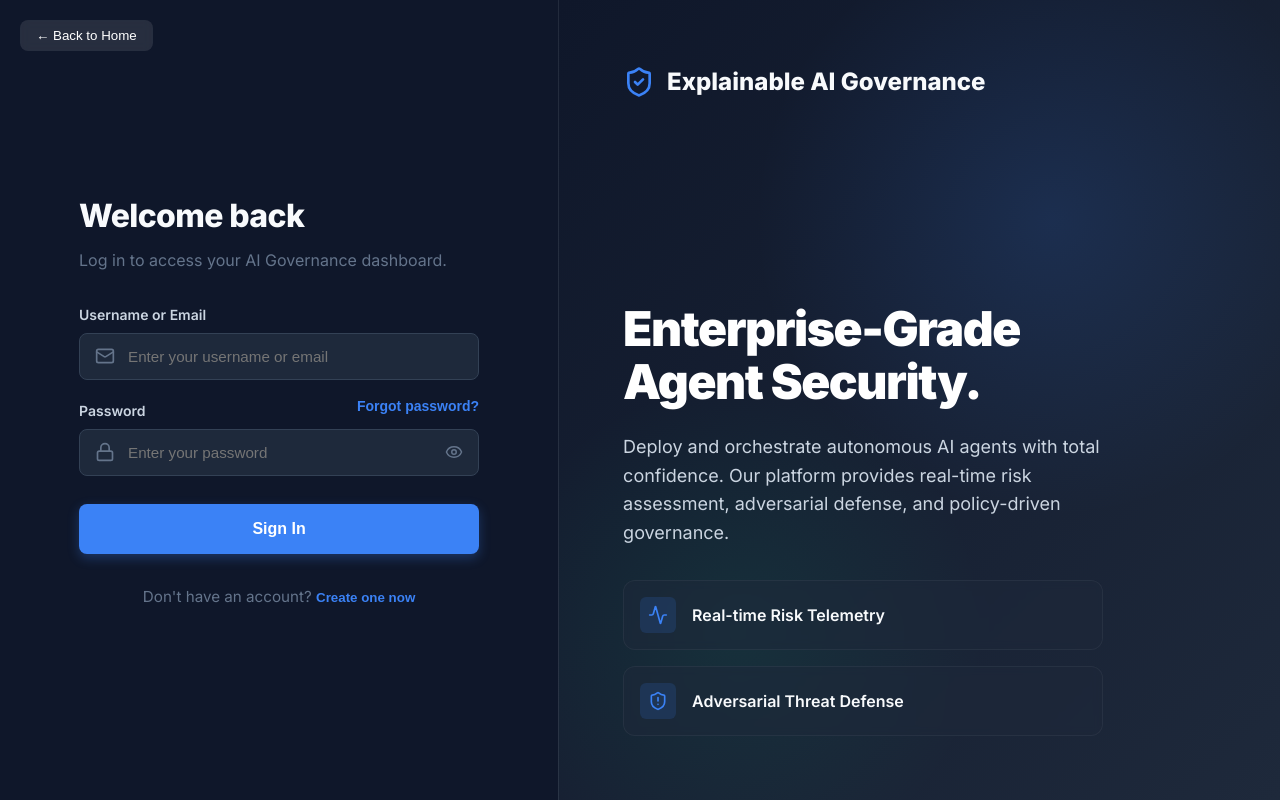
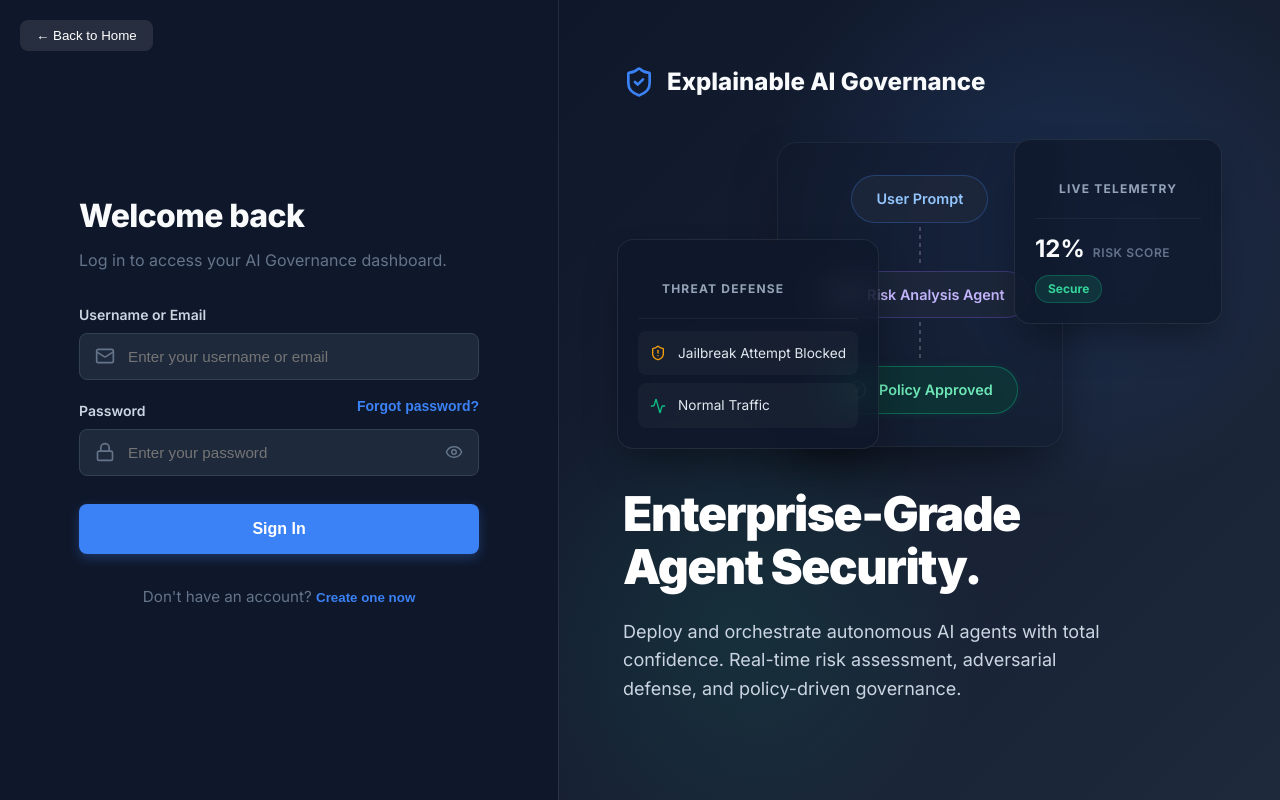
Before and after one commit to nandhanaatp/multiagent-ai-system, a React (Create React App) app in the folder frontend/: page / in a window 1280 px wide. Both pictures are taken after a click on the button "Log In". Built offline with nearby package versions, Linux system fonts and the light colour scheme; no server answers.

Commit message:
UI: Overhaul Login and Register pages with premium animated SaaS mockups

```diff
--- a/frontend/src/Auth.css
+++ b/frontend/src/Auth.css
@@ -317,3 +317,159 @@
   font-weight: 600;
   color: var(--text-primary);
 }
+
+/* -------------------------------------
+   Visual Mockup (SaaS Dashboard preview)
+   ------------------------------------- */
+
+.visual-mockup-container {
+  position: relative;
+  z-index: 10;
+  width: 100%;
+  max-width: 550px;
+  margin: 0 auto;
+  display: flex;
+  justify-content: center;
+  align-items: center;
+  perspective: 1000px;
+  flex: 1;
+}
+
+.mockup-workflow {
+  display: flex;
+  flex-direction: column;
+  align-items: center;
+  background: rgba(15, 23, 42, 0.4);
+  border: 1px solid rgba(255, 255, 255, 0.05);
+  border-radius: 20px;
+  padding: 2rem;
+  backdrop-filter: blur(12px);
+  box-shadow: 0 25px 50px -12px rgba(0, 0, 0, 0.5);
+  animation: floatSlow 6s ease-in-out infinite;
+}
+
+.workflow-node {
+  display: flex;
+  align-items: center;
+  gap: 0.75rem;
+  padding: 0.75rem 1.5rem;
+  border-radius: 999px;
+  font-weight: 600;
+  font-size: 0.9rem;
+  background: rgba(30, 41, 59, 0.8);
+  border: 1px solid rgba(255, 255, 255, 0.1);
+  color: #f1f5f9;
+}
+
+.workflow-node.user-node {
+  border-color: rgba(59, 130, 246, 0.3);
+  color: #93c5fd;
+}
+
+.workflow-node.agent-node {
+  border-color: rgba(139, 92, 246, 0.3);
+  color: #c4b5fd;
+}
+
+.workflow-node.decision-node.allow {
+  background: rgba(6, 78, 59, 0.4);
+  border-color: rgba(16, 185, 129, 0.4);
+  color: #6ee7b7;
+  animation: pulseGlow 4s infinite;
+}
+
+.workflow-line {
+  height: 40px;
+  width: 2px;
+  background-image: linear-gradient(to bottom, rgba(255, 255, 255, 0.2) 50%, transparent 50%);
+  background-size: 2px 8px;
+  background-repeat: repeat-y;
+  margin: 0.25rem 0;
+}
+
+.mockup-floating-card {
+  position: absolute;
+  background: rgba(15, 23, 42, 0.7);
+  backdrop-filter: blur(16px);
+  border: 1px solid rgba(255, 255, 255, 0.08);
+  border-radius: 16px;
+  padding: 1.25rem;
+  box-shadow: 0 20px 40px -10px rgba(0, 0, 0, 0.4);
+  z-index: 20;
+}
+
+.mockup-floating-card.top-right {
+  top: 10%;
+  right: -5%;
+  animation: floatSlow 7s ease-in-out infinite reverse;
+}
+
+.mockup-floating-card.bottom-left {
+  bottom: 10%;
+  left: -5%;
+  animation: floatSlow 5s ease-in-out infinite 1s;
+}
+
+.card-header {
+  font-size: 0.75rem;
+  text-transform: uppercase;
+  letter-spacing: 0.1em;
+  color: #94a3b8;
+  font-weight: 700;
+  margin-bottom: 0.75rem;
+}
+
+.card-stat {
+  display: flex;
+  align-items: baseline;
+  gap: 0.5rem;
+  margin-bottom: 0.5rem;
+}
+
+.stat-value {
+  font-size: 2rem;
+  font-weight: 800;
+  color: white;
+}
+
+.stat-label {
+  font-size: 0.875rem;
+  color: #cbd5e1;
+}
+
+.card-badge.secure {
+  display: inline-block;
+  padding: 0.25rem 0.75rem;
+  background: rgba(16, 185, 129, 0.15);
+  color: #34d399;
+  border-radius: 999px;
+  font-size: 0.75rem;
+  font-weight: 700;
+  border: 1px solid rgba(16, 185, 129, 0.3);
+}
+
+.threat-item {
+  display: flex;
+  align-items: center;
+  gap: 0.75rem;
+  padding: 0.75rem;
+  background: rgba(255, 255, 255, 0.03);
+  border-radius: 8px;
+  margin-bottom: 0.5rem;
+  font-size: 0.85rem;
+  color: #e2e8f0;
+}
+
+.threat-item:last-child {
+  margin-bottom: 0;
+}
+
+@keyframes floatSlow {
+  0%, 100% { transform: translateY(0px) rotate(0deg); }
+  50% { transform: translateY(-15px) rotate(1deg); }
+}
+
+@keyframes pulseGlow {
+  0%, 100% { box-shadow: 0 0 10px rgba(16, 185, 129, 0.1); }
+  50% { box-shadow: 0 0 25px rgba(16, 185, 129, 0.4); }
+}
--- a/frontend/src/Login.js
+++ b/frontend/src/Login.js
@@ -1,6 +1,6 @@
 import React, { useState } from 'react';
 import { useAuth } from './AuthContext';
-import { ShieldCheck, Mail, Lock, AlertTriangle, Eye, EyeOff, Activity, ShieldAlert } from 'lucide-react';
+import { ShieldCheck, Mail, Lock, AlertTriangle, Eye, EyeOff, Activity, ShieldAlert, BrainCircuit, CheckCircle2 } from 'lucide-react';
 import './Auth.css';
 
 function Login({ onSwitchToRegister, onSwitchToForgot }) {
@@ -126,23 +126,49 @@ function Login({ onSwitchToRegister, onSwitchToForgot }) {
           <ShieldCheck size={32} /> Explainable AI Governance
         </div>
 
+        <div className="visual-mockup-container">
+          <div className="mockup-workflow">
+            <div className="workflow-node user-node">User Prompt</div>
+            <div className="workflow-line"></div>
+            <div className="workflow-node agent-node">
+              <BrainCircuit size={20} />
+              Risk Analysis Agent
+            </div>
+            <div className="workflow-line"></div>
+            <div className="workflow-node decision-node allow">
+              <CheckCircle2 size={20} />
+              Policy Approved
+            </div>
+          </div>
+
+          <div className="mockup-floating-card top-right">
+            <div className="card-header">Live Telemetry</div>
+            <div className="card-stat">
+              <span className="stat-value">12%</span>
+              <span className="stat-label">Risk Score</span>
+            </div>
+            <div className="card-badge secure">Secure</div>
+          </div>
+
+          <div className="mockup-floating-card bottom-left">
+            <div className="card-header">Threat Defense</div>
+            <div className="threat-item">
+              <ShieldAlert size={16} color="#f59e0b" />
+              <span>Jailbreak Attempt Blocked</span>
+            </div>
+            <div className="threat-item">
+              <Activity size={16} color="#10b981" />
+              <span>Normal Traffic</span>
+            </div>
+          </div>
+        </div>
+
         <div className="visual-content">
           <h1>Enterprise-Grade Agent Security.</h1>
           <p>
             Deploy and orchestrate autonomous AI agents with total confidence.
-            Our platform provides real-time risk assessment, adversarial defense, and policy-driven governance.
+            Real-time risk assessment, adversarial defense, and policy-driven governance.
           </p>
-
-          <div className="visual-features">
-            <div className="visual-feature-item">
-              <div className="feature-icon-wrapper"><Activity size={20} /></div>
-              <span className="feature-text">Real-time Risk Telemetry</span>
-            </div>
-            <div className="visual-feature-item">
-              <div className="feature-icon-wrapper"><ShieldAlert size={20} /></div>
-              <span className="feature-text">Adversarial Threat Defense</span>
-            </div>
-          </div>
         </div>
       </div>
 
--- a/frontend/src/Register.js
+++ b/frontend/src/Register.js
@@ -1,5 +1,5 @@
 import React, { useState } from 'react';
-import { ShieldCheck, Mail, Lock, User, AlertTriangle, Eye, EyeOff, CheckCircle } from 'lucide-react';
+import { ShieldCheck, Mail, Lock, User, AlertTriangle, Eye, EyeOff, CheckCircle, Activity, ShieldAlert, BrainCircuit, CheckCircle2 } from 'lucide-react';
 import './Auth.css';
 
 const API_URL = process.env.REACT_APP_API_URL || 'http://127.0.0.1:8000';
@@ -164,6 +164,43 @@ function Register({ onSwitchToLogin }) {
           <ShieldCheck size={32} /> Explainable AI Governance
         </div>
 
+        <div className="visual-mockup-container">
+          <div className="mockup-workflow">
+            <div className="workflow-node user-node">User Prompt</div>
+            <div className="workflow-line"></div>
+            <div className="workflow-node agent-node">
+              <BrainCircuit size={20} />
+              Risk Analysis Agent
+            </div>
+            <div className="workflow-line"></div>
+            <div className="workflow-node decision-node allow">
+              <CheckCircle2 size={20} />
+              Policy Approved
+            </div>
+          </div>
+
+          <div className="mockup-floating-card top-right">
+            <div className="card-header">Live Telemetry</div>
+            <div className="card-stat">
+              <span className="stat-value">12%</span>
+              <span className="stat-label">Risk Score</span>
+            </div>
+            <div className="card-badge secure">Secure</div>
+          </div>
+
+          <div className="mockup-floating-card bottom-left">
+            <div className="card-header">Threat Defense</div>
+            <div className="threat-item">
+              <ShieldAlert size={16} color="#f59e0b" />
+              <span>Jailbreak Attempt Blocked</span>
+            </div>
+            <div className="threat-item">
+              <Activity size={16} color="#10b981" />
+              <span>Normal Traffic</span>
+            </div>
+          </div>
+        </div>
+
         <div className="visual-content">
           <h1>Secure By Design.</h1>
           <p>
```
